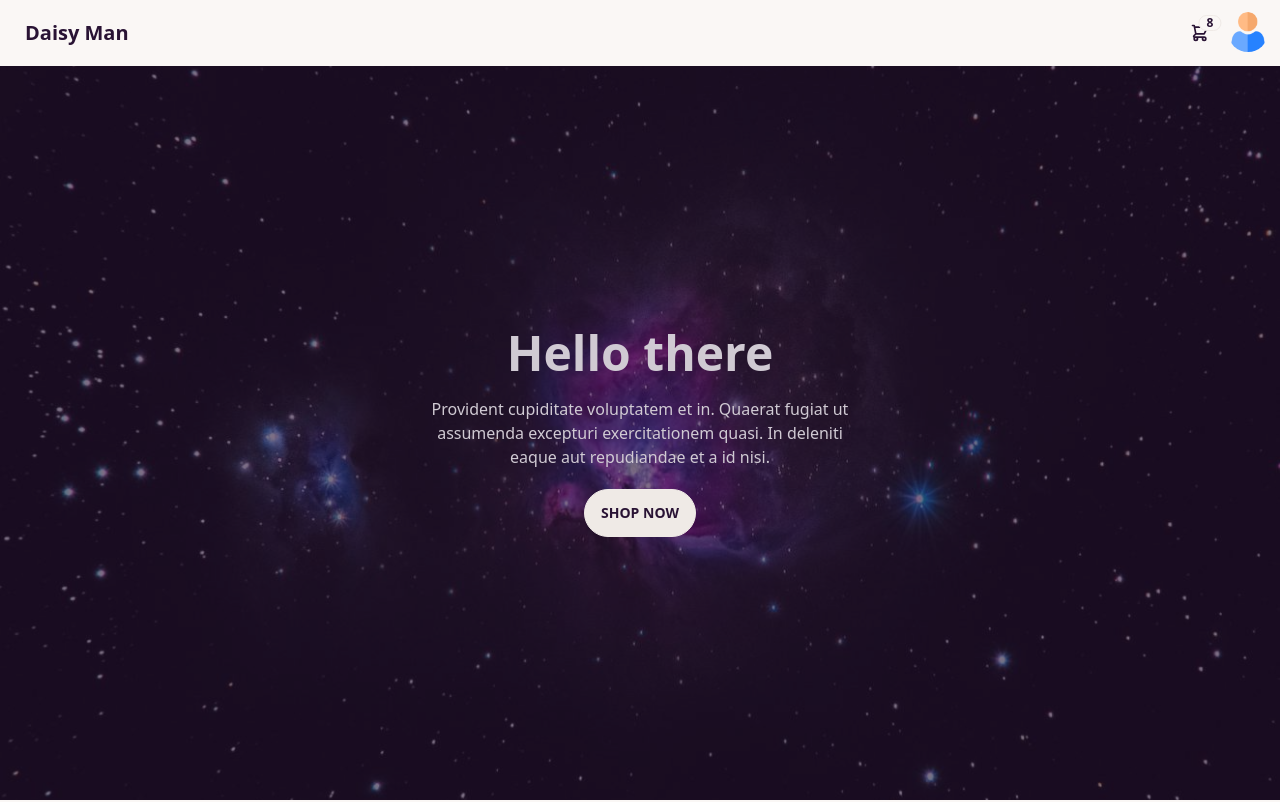
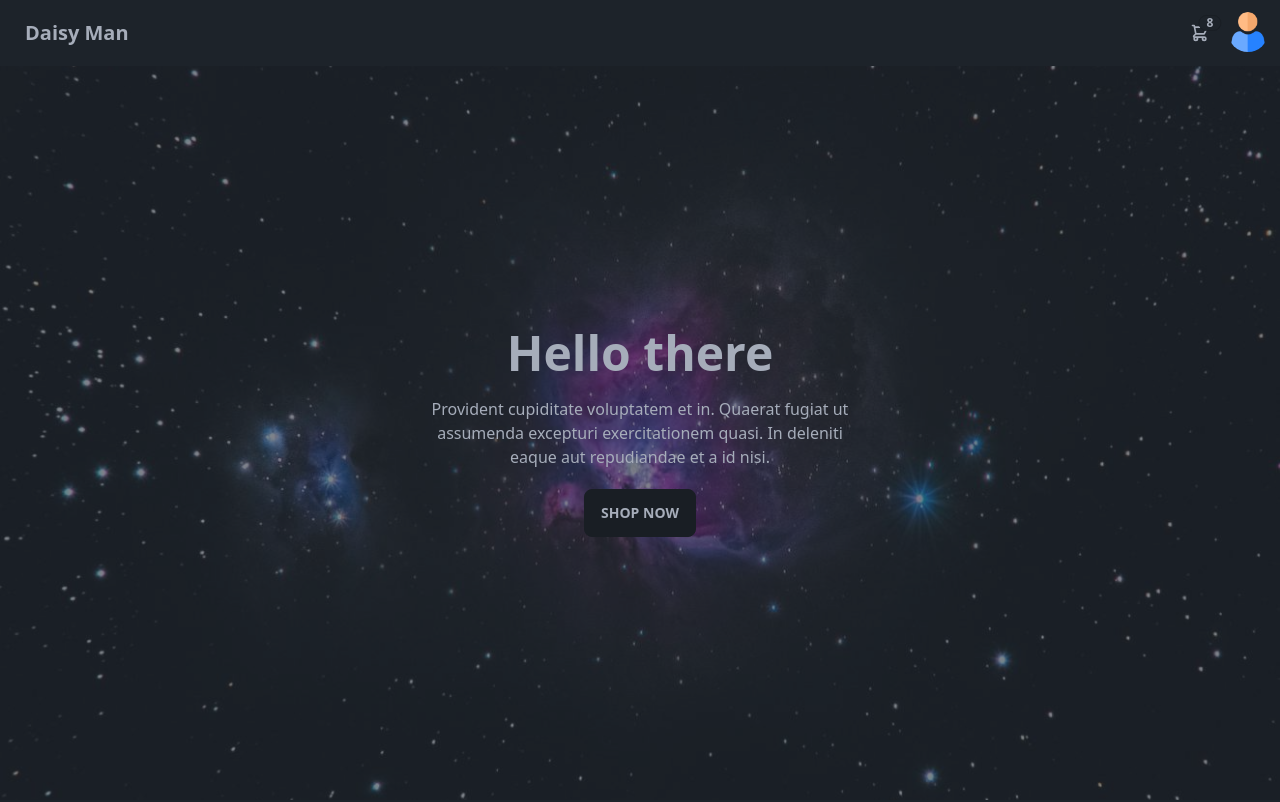
Before and after one commit to redowan11/daisy-man-ui, a plain HTML site: page index.html in a window 1280 px wide. Shown: the top 802 px of the page. Drawn offline with nearby package versions, Linux system fonts and the light colour scheme.

Commit message:
added theme dark

```diff
--- a/index.html
+++ b/index.html
@@ -1,5 +1,5 @@
 <!DOCTYPE html>
-<html lang="en" data-theme="cupcake">
+<html lang="en" data-theme="dark">
 
 <head>
     <meta charset="UTF-8">
```
